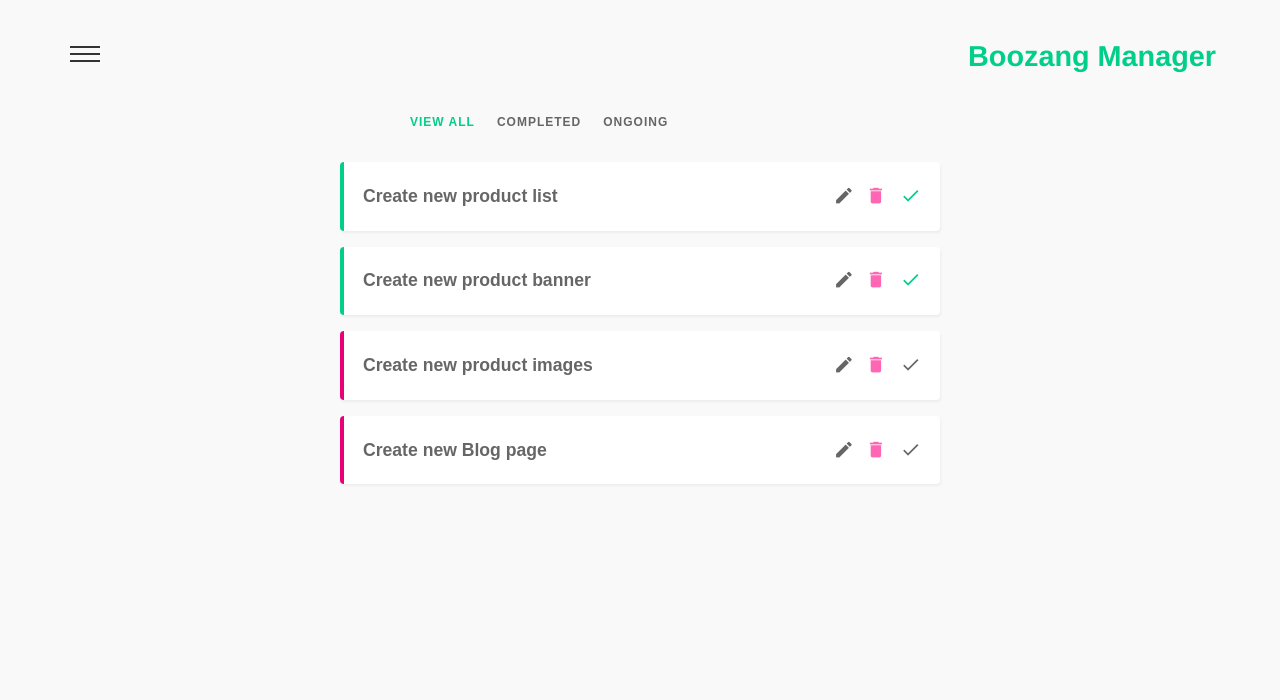
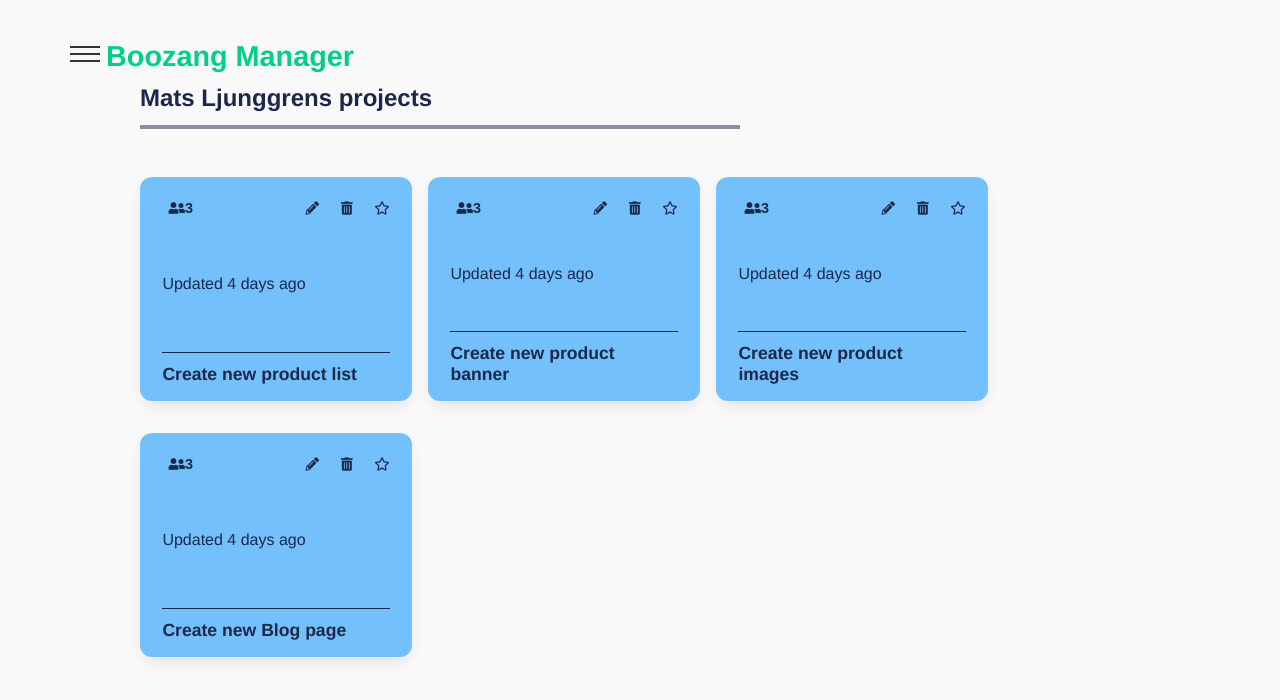
Before and after one commit to karinlj/boozang-manager-demo-22, a Vue app: page / in a window 1280 px wide. Shown: the top 700 px of the page. Built offline with nearby package versions, Linux system fonts and the light colour scheme; data requests are answered from the project's data file.

Commit message:
project box design

```diff
--- a/public/index.html
+++ b/public/index.html
@@ -5,11 +5,19 @@
     <meta http-equiv="X-UA-Compatible" content="IE=edge" />
     <meta name="viewport" content="width=device-width,initial-scale=1.0" />
     <link rel="icon" href="<%= BASE_URL %>favicon.ico" />
-    <link
+    <!-- <link
       href="https://fonts.googleapis.com/css2?family=Material+Icons"
       rel="stylesheet"
+    /> -->
+    <title><%= htmlWebpackPlugin.options.title %></title>
+    <link
+      href="https://fonts.googleapis.com/css2?family=Roboto:wght@400;500;700&display=swap"
+      rel="stylesheet"
     />
-    <title><%= htmlWebpackPlugin.options.title %></title>
+    <link
+      href="https://use.fontawesome.com/releases/v5.5.0/css/all.css"
+      rel="stylesheet"
+    />
   </head>
   <body>
     <noscript>
--- a/src/App.vue
+++ b/src/App.vue
@@ -3,9 +3,7 @@
     <HeaderBar :isOpen="isOpen" @toggleOpen="toggleOpen" />
     <Navbar :isOpen="isOpen" @toggleOpen="toggleOpen" />
   </section>
-  <main>
-    <router-view />
-  </main>
+  <router-view />
 </template>
 
 <script>
@@ -57,9 +55,72 @@
   position: fixed;
   width: 100%;
 }
-main {
-  max-width: 600px;
+// main {
+//   max-width: 600px;
+//   margin: 0 auto;
+//   padding-top: 6rem;
+// }
+
+//new
+//reset
+html {
+  box-sizing: border-box;
+  font-size: 1rem;
+  font-family: "Poppins", sans-serif;
+  font-family: "Roboto", sans-serif;
+}
+*,
+*:before,
+*:after {
+  box-sizing: inherit;
+}
+body,
+h6,
+p,
+ol,
+ul {
+  margin: 0;
+  padding: 0;
+  font-weight: normal;
+}
+
+ol,
+ul {
+  list-style: none;
+}
+img {
+  max-width: 100%;
+  height: auto;
+}
+a {
+  text-decoration: none;
+  &:hover {
+    text-decoration: underline;
+  }
+}
+//general
+h1,
+h2,
+h3,
+h4,
+h5 {
+  font-weight: bold;
+  // letter-spacing: 0.4px;
+  color: $textColor;
+}
+a,
+.btn,
+.icon_btn {
+  &:hover {
+    filter: brightness(90%);
+  }
+}
+.container {
+  max-width: 1400px;
   margin: 0 auto;
-  padding-top: 6rem;
+}
+.container-small {
+  max-width: 1000px;
+  margin: 0 auto;
 }
 </style>
--- a/src/assets/_variables.scss
+++ b/src/assets/_variables.scss
@@ -7,3 +7,28 @@
 $color_gray_darker: #999;
 $color_gray_medium: #666;
 $color_gray_dark: #333;
+
+//new
+$lightblue: #74c0fc; //#7ed7e7; //#beebf3; //#9ae0ec;
+$yellow: #fab005;
+$green: #63e6be; //#4cd884;
+$blue: #2a3970;
+$darkBlue: #1b284a;
+$purple: #4f4686;
+$lightPurple: #7e5da6;
+$lighterPurple: #a38cc0;
+$colorPink: #ed789b;
+$colorPinkLight: #f688a9;
+$darkGrey: #22242d;
+$lightGrey: #a3afdc; //#808080;
+$lightestGrey: #f9f9f9; //#f5f6f9; //#eff1f5;
+
+$textColor: $darkBlue; //#404959;
+$textColorDark: $darkBlue; //#15191e;
+$borderColor: #d5d8dd;
+$borderColorDark: #393e46;
+$linkColor: #1994e6;
+
+$sectionPadding: 4%;
+$themeBorderRadius: 12px;
+$themeBoxShadowLight: 0px 7px 15px -3px rgba(0, 0, 0, 0.1);
--- a/src/components/ProjectsList.vue
+++ b/src/components/ProjectsList.vue
@@ -1,5 +1,5 @@
 <template>
-  <ul>
+  <ul class="project-list">
     <li v-for="project in projects" :key="project">
       <!-- take project from the loop -->
       <SingleProject
@@ -28,3 +28,10 @@
   },
 };
 </script>
+<style lang="scss">
+.project-list {
+  display: flex;
+  flex-wrap: wrap;
+  margin-top: 3rem;
+}
+</style>
--- a/src/components/SingleProject.vue
+++ b/src/components/SingleProject.vue
@@ -1,20 +1,8 @@
 <template>
   <div class="project_item" :class="{ complete: project.complete }">
     <!--  dynamic class: class complete if project.complete=true -->
-    <div class="project_actions">
-      <button
-        @click="this.showDetails = !this.showDetails"
-        class="show_details_btn"
-        title="More details"
-        aria-label="More details"
-        :aria-expanded="[showDetails]"
-      >
-        <span>
-          {{ project.title }}
-        </span>
-      </button>
-      <div class="icons">
-        <!-- project.id to route -->
+
+    <!-- <div class="icons">
       <router-link
         :to="{ name: 'EditProject', params: { id: project.id } }"
         :aria-label="' Open project: ' + project.title"
@@ -43,11 +31,44 @@
       >
         done
       </button>
+    </div> -->
+
+    <div class="icons-extended">
+      <button class="icon_btn" title="team" aria-label="team number">
+        <i class="fas fa-user-friends" aria-hidden="true"></i>
+        <span>3</span>
+      </button>
+      <div class="icons">
+        <button class="icon_btn right" title="edit" aria-label="Edit project">
+          <i class="fas fa-pencil-alt edit_icon" aria-hidden="true"></i>
+        </button>
+        <button
+          class="icon_btn right"
+          title="delete"
+          aria-label="Delete project"
+        >
+          <i class="fas fa-trash-alt delete_icon" aria-hidden="true"></i>
+        </button>
+        <button
+          class="icon_btn right"
+          title="favourite"
+          aria-label="Favourite project"
+        >
+          <i class="far fa-star star_icon" aria-hidden="true"></i>
+        </button>
       </div>
     </div>
-    <div class="details" v-if="showDetails">
-      <p>{{ project.details }}</p>
-    </div>
+
+    <ul class="props">
+      <li>
+        <p>Updated 4 days ago</p>
+      </li>
+    </ul>
+    <footer>
+      <span class="title">
+        {{ project.title }}
+      </span>
+    </footer>
   </div>
 </template>
 
@@ -97,12 +118,83 @@
 
 <style lang="scss">
 .project_item {
-  margin: 1rem auto;
-  background: white;
-  padding: 0.5rem 1rem;
-  border-radius: 4px;
-  box-shadow: 1px 2px 3px rgba(0, 0, 0, 0.05);
-  border-left: 4px solid $color_red; // not complete color
+  // margin: 1rem auto;
+  // background: white;
+  // padding: 0.5rem 1rem;
+  // border-radius: 4px;
+  // box-shadow: 1px 2px 3px rgba(0, 0, 0, 0.05);
+  // border-left: 4px solid $color_red; // not complete color
+  display: flex;
+  flex-direction: column;
+  justify-content: space-between;
+  padding: 1.4rem 1.4rem 1rem 1.4rem;
+  border-radius: $themeBorderRadius;
+  box-shadow: $themeBoxShadowLight;
+  margin-right: 1rem;
+  margin-bottom: 2rem;
+  height: 14rem;
+  width: 17rem;
+  color: $textColorDark;
+  &:nth-of-type(1) {
+    // background: $lightestGrey;
+    // border: dashed 2px $lightGrey;
+    background: $lightblue;
+  }
+  &:nth-of-type(2) {
+    background: $lightblue;
+  }
+  &:nth-of-type(3) {
+    background: $green;
+  }
+  &:nth-of-type(4) {
+    background: $colorPink;
+    background: $yellow;
+  }
+  &:nth-of-type(5) {
+    background: $colorPink;
+  }
+  header {
+    display: flex;
+    justify-content: space-between;
+    align-items: baseline;
+  }
+  .icons-extended {
+    display: flex;
+    justify-content: space-between;
+    align-items: center;
+    span {
+      font-weight: 600;
+      font-size: 0.9rem;
+    }
+  }
+  .icon_btn {
+    border: none;
+    background: transparent;
+    color: $textColorDark;
+    padding-right: 0;
+    &.right {
+      margin-left: 1rem;
+    }
+  }
+
+  .props {
+    li {
+      padding: 3px 0;
+      line-height: 22px;
+    }
+  }
+  footer {
+    background: transparent;
+    // text-align: center;
+    padding: 0.7rem 0 0 0;
+    border-top: 1px solid $darkBlue;
+    .title {
+      color: $darkBlue;
+      font-weight: 700;
+      font-size: 1.1rem;
+    }
+  }
+
   &.complete {
     border-color: $color_green;
     .tick {
--- a/src/layout/HeaderBar.vue
+++ b/src/layout/HeaderBar.vue
@@ -30,7 +30,7 @@
   padding: 1rem 4rem;
   display: flex;
   align-items: center;
-  justify-content: space-between;
+  //  justify-content: space-between;
   // z-index: 1;
   h1 {
     color: $color_green;
--- a/src/views/Home.vue
+++ b/src/views/Home.vue
@@ -1,26 +1,28 @@
 <template>
-  <section class="home">
+  <main>
+    <!-- <header> -->
     <!-- access the argument passed in filterChange with $event -->
-    <header>
-      <FilterNav @filterChange="current = $event" :current="current" />
-      <!-- <input type="text" v-model="search" /> -->
-      <!-- <p>search term {{ search }}</p> -->
-    </header>
+    <!-- <FilterNav @filterChange="current = $event" :current="current" />
+    </header> -->
+    <div class="container-small">
+      <h2>Mats Ljunggrens projects</h2>
+
       <p v-if="error">{{ error }}</p>
       <section v-if="projects.length">
         <ProjectsList
-        :projects="filteredProjects"
+          :projects="projects"
           @delete="handleDelete"
           @complete="handleComplete"
         />
       </section>
       <p v-else>... Loading</p>
-  </section>
+    </div>
+  </main>
 </template>
 
 <script>
 import ProjectsList from "../components/ProjectsList.vue";
-import FilterNav from "../components/FilterNav.vue";
+//import FilterNav from "../components/FilterNav.vue";
 import getProjects from "../composables/getProjects";
 import { ref } from "@vue/reactivity";
 import { computed } from "@vue/runtime-core";
@@ -28,28 +30,28 @@
 
 export default {
   name: "Home",
-  components: { ProjectsList, FilterNav },
+  components: { ProjectsList },
   setup() {
     const { projects, error, load } = getProjects();
-    const current = ref("all");
-    const search = ref("");
+    // const current = ref("all");
+    // const search = ref("");
 
     load();
 
     //computed
-    const filteredProjects = computed(() => {
-      //evaluate the value of current wich have 3 possibilities
-      if (current.value === "completed") {
-        return projects.value.filter((item) => {
-          return item.complete;
-        });
-      } else if (current.value === "ongoing") {
-        return projects.value.filter((item) => {
-          return !item.complete;
-        });
-      }
-      return projects.value;
-    });
+    // const filteredProjects = computed(() => {
+    //   //evaluate the value of current wich have 3 possibilities
+    //   if (current.value === "completed") {
+    //     return projects.value.filter((item) => {
+    //       return item.complete;
+    //     });
+    //   } else if (current.value === "ongoing") {
+    //     return projects.value.filter((item) => {
+    //       return !item.complete;
+    //     });
+    //   }
+    //   return projects.value;
+    // });
 
     // const matchingProjects = computed(() => {
     //   //filter out
@@ -75,9 +77,9 @@
       projects,
       error,
       load,
-      current,
-      search,
-      filteredProjects,
+      // current,
+      // search,
+      // filteredProjects,
       // matchingProjects,
       handleDelete,
       handleComplete,
@@ -85,3 +87,23 @@
   },
 };
 </script>
+
+<style lang="scss">
+main {
+  padding-top: 4rem;
+  min-height: 900px;
+  .btn {
+    margin: 2.5rem 0;
+  }
+  h2 {
+    padding-bottom: 0.8rem;
+    // border-bottom: 1px solid $borderColor;
+    border-bottom: 4px solid rgba(27, 40, 74, 0.5);
+    max-width: 600px;
+  }
+  .container-small {
+    max-width: 1000px;
+    margin: 0 auto;
+  }
+}
+</style>
```
Lines whose indentation alone changed are shown as unchanged.
